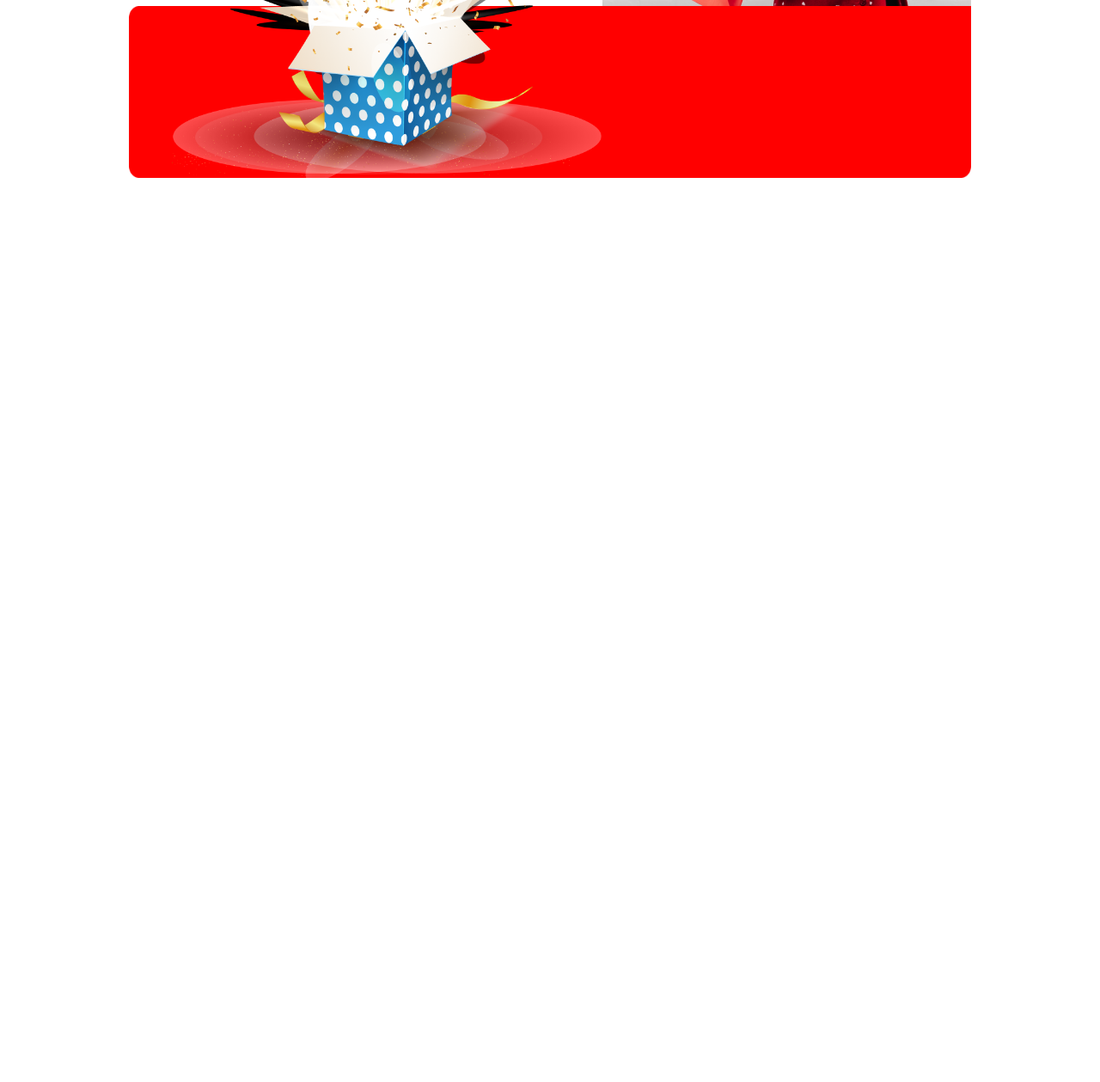
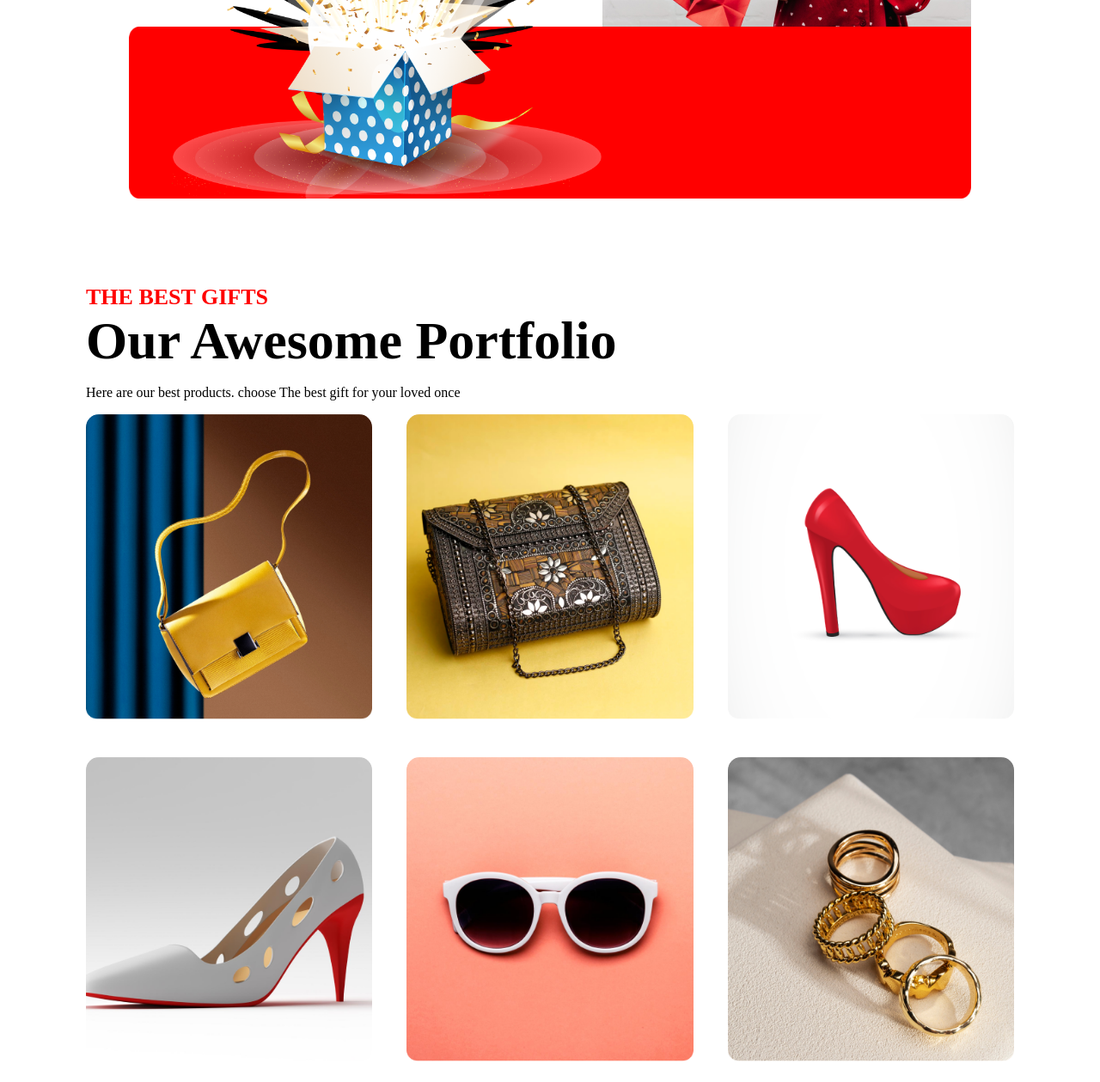
Before and after one commit to TurjoSerao/New-year-new-mission, a plain HTML site: page index.html in a window 1280 px wide. Shown: the part 4228-5487 px from the top of the page at 86% size. Before the commit the page ends 4451 px from the top, so only its background shows below. Drawn offline with Linux system fonts and the light colour scheme.

Commit message:
added the portfolio section

```diff
--- a/index.html
+++ b/index.html
@@ -27,7 +27,9 @@
         <section class="welcome">
             <div class="welcome-container">
                 <h1 class="welcome-title">Welcome to <br>Midnight party</h1>
-                <p class="welcome-description">Come and join us as we raise our glasses to new beginnings, cherished memories, <br> and the excitement of what lies ahead. Whether you're a longtime friend or a new acquaintance, <br>your presence will make our gathering complete.</p>
+                <p class="welcome-description">Come and join us as we raise our glasses to new beginnings, cherished
+                    memories, <br> and the excitement of what lies ahead. Whether you're a longtime friend or a new
+                    acquaintance, <br>your presence will make our gathering complete.</p>
                 <button class="join-button">Join Now</button>
             </div>
             <div>
@@ -44,7 +46,9 @@
             <div>
                 <h5 class="coming-soon-subtitle">new best offer</h5>
                 <h3 class="coming-soon-title">Coming Soon</h3>
-                <p>Let's toast to the adventures that await in the coming year and <br>the friendships that will enrich our lives along the way. We can't wait <br> to welcome you with open arms as we embark on this journey together.
+                <p>Let's toast to the adventures that await in the coming year and <br>the friendships that will enrich
+                    our lives along the way. We can't wait <br> to welcome you with open arms as we embark on this
+                    journey together.
                 </p>
             </div>
             <div>
@@ -60,7 +64,9 @@
             <div class="holiday-sale-container">
                 <h4>What is Functional</h4>
                 <h1><span style="color: red;">Holidays</span> sale 50%</h1>
-                <p>As we usher in the New Year with excitement and anticipation, we want to express our gratitude for your continued support. To kick off the year in style, we're thrilled to announce our biggest sale yet enjoy a fabulous 50% off on all items storewide!</p>
+                <p>As we usher in the New Year with excitement and anticipation, <br> we want to express our gratitude
+                    for your continued support. To kick off the year in style, we're thrilled to announce our biggest
+                    <br>sale yet enjoy a fabulous 50% off on all items storewide!</p>
             </div>
             <div class="holiday-sale-img">
                 <img class="right-img" src="/resources/Rectangle 1.png" alt="">
@@ -69,6 +75,32 @@
                 <img class="image-middle" src="resources/Group 44.png" alt="">
             </div>
         </section>
+        <section class="portfolio">
+            <div>
+                <h4>The best Gifts </h4>
+                <h3>Our Awesome Portfolio</h3>
+                <p>Here are our best products. choose The best gift for your loved once</p>
+            </div>
+            <div class="gallery">
+                <div class="gallery-item">
+                    <img src="resources/Rectangle 3.png" alt="Image 1">
+                </div>
+                <div class="gallery-item">
+                    <img src="resources/Rectangle 4.png" alt="Image 2">
+                </div>
+                <div class="gallery-item">
+                    <img src="resources/Rectangle 5.png" alt="Image 3">
+                </div>
+                <div class="gallery-item">
+                    <img src="resources/Rectangle 6.png" alt="Image 4">
+                </div>
+                <div class="gallery-item">
+                    <img src="resources/Rectangle 7.png" alt="Image 5">
+                </div>
+                <div class="gallery-item">
+                    <img src="resources/Rectangle 8.png" alt="Image 6">
+                </div>
+        </section>
     </main>
     <footer>
 
--- a/styles/style.css
+++ b/styles/style.css
@@ -254,3 +254,48 @@ body {
     left: 1000px;
     right: 0;
 }
+
+/* portfolio section styles */
+.portfolio {
+    margin-top: 650px;
+}
+
+.portfolio h4 {
+    color: red;
+    font-size: 26px;
+    text-transform: uppercase;
+    margin: 0;
+}
+
+.portfolio h3 {
+    font-size: 62px;
+    margin: 0;
+}
+
+
+
+.gallery {
+    display: grid;
+    grid-template-columns: repeat(3, 1fr);
+    grid-gap: 40px;
+}
+
+.gallery-item {
+    overflow: hidden;
+    border-radius: 15px;
+}
+.gallery-item:hover {
+    overflow: hidden;
+    border-radius: 15px;
+}
+.gallery-item img {
+    width: 100%;
+    height: auto;
+    transition: transform 0.3s ease;
+
+}
+
+.gallery-item img:hover {
+    transform: scale(1.1);
+
+}
```
